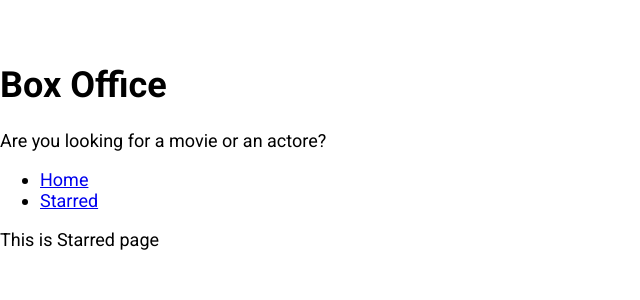
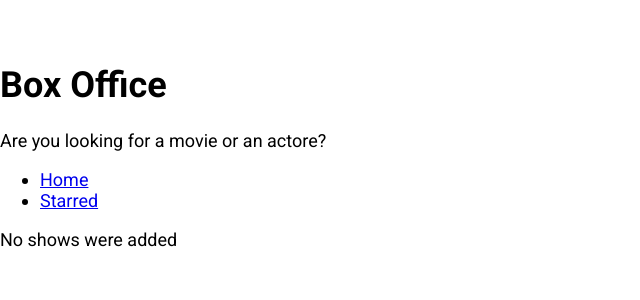
Before and after one commit to erezdan/box-office, a React (Create React App) app: page /starred in a window 1280 px wide. Shown: the top 300 px of the page, without its empty margins (0-640 px from the left). Built offline with nearby package versions, Linux system fonts and the light colour scheme.

Commit message:
finished starred page

```diff
--- a/src/pages/Starred.js
+++ b/src/pages/Starred.js
@@ -1,10 +1,41 @@
-import React from 'react';
+import React, { useState, useEffect } from 'react';
 import MainPageLayout from '../components/MainPageLayout';
+import { useShows } from '../misc/custom-hooks';
+import { apiGet } from '../misc/config';
+import ShowGrid from '../components/show/ShowGrid';
 
 const Starred = () => {
+  const [starred] = useShows();
+  const [shows, setShows] = useState(null);
+  const [isLoading, setIsLoading] = useState(true);
+  const [error, setError] = useState(null);
+
+  useEffect(() => {
+    if (starred && starred.length) {
+      const promises = starred.map(showId => apiGet(`/shows/${showId}`));
+      Promise.all(promises)
+        .then(apiData => apiData.map(show => ({ show })))
+        .then(results => {
+          setShows(results);
+          setIsLoading(false);
+        })
+        .catch(err => {
+          setError(err.message);
+          setIsLoading(false);
+        });
+    } else {
+      setIsLoading(false);
+    }
+  }, [starred]);
+
   return (
     <div>
-      <MainPageLayout>This is Starred page</MainPageLayout>
+      <MainPageLayout>
+        {isLoading && <div>Shows are still loading</div>}
+        {error && <div>Error accured: {error.message}</div>}
+        {!isLoading && !shows && <div>No shows were added</div>}
+        {!isLoading && !error && shows && <ShowGrid data={shows} />}
+      </MainPageLayout>
     </div>
   );
 };
```
